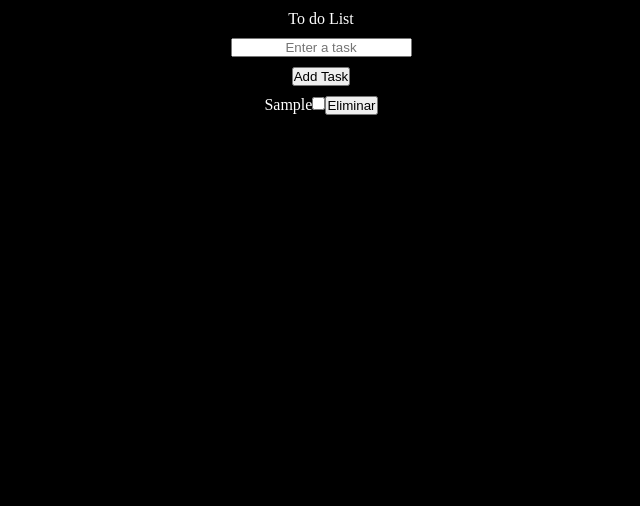
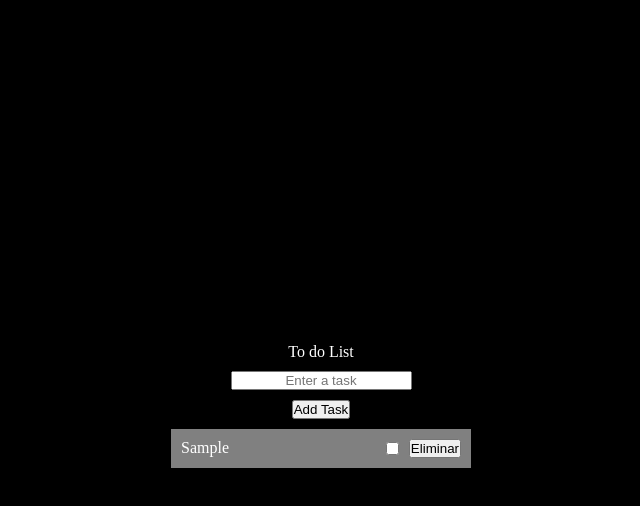
Before and after one commit to Hyurielh/To-Do-List, a plain HTML site: page index.html in a window 1280 px wide. Both pictures are taken after typing "Sample" into the empty fields and a click on the button "Add Task". Shown: the whole page, without its empty margins (319-959 px from the left). Drawn offline with Linux system fonts and the light colour scheme.

Commit message:
Arreglando error del span no se habia agregado al addTask

```diff
--- a/script.js
+++ b/script.js
@@ -24,16 +24,19 @@ function addTask() {
     localStorage.setItem('arrayTasks', JSON.stringify(arrayTasks));
 
        let listTask = document.createElement('li');
+       let span = document.createElement('span');
        let checklistTask = document.createElement('input');
        let btnlistTask = document.createElement('button');
 
+       span.textContent = task;
        checklistTask.setAttribute('type', 'checkbox');
        btnlistTask.textContent = 'Eliminar';
-       listTask.textContent = task;
+
 
        btnlistTask.addEventListener('click', deleteTask);
        checklistTask.addEventListener('click', completeTask);
 
+       listTask.append(span);
        list.append(listTask);
        listTask.append(checklistTask);
        listTask.append(btnlistTask);
@@ -56,7 +59,7 @@ let taskText = this.parentNode.querySelector('span').textContent;
 let indice = arrayTasks.findIndex(tarea => tarea.task === taskText);
 arrayTasks[indice].completed = !arrayTasks[indice].completed;
 localStorage.setItem('arrayTasks', JSON.stringify(arrayTasks));
-this.parentNode.classList.toggle('taskCompleted');
+this.parentNode.querySelector('span').classList.toggle('taskCompleted');
 }
 
 function loadTasks() {
--- a/style.css
+++ b/style.css
@@ -9,13 +9,23 @@
     flex-direction: column;
     align-items: center;
     justify-content: center;
+    height: 100vh;
 }
 .body label {
     color: white;
     margin: 10px 0 10px 0;
 }
+#taskList{
+    width: 300px;
+    flex-direction: column;
+    align-items: center;
+    justify-content: space-between;
+    background-color: grey;
+
+}
 .taskCompleted {
     text-decoration: line-through;
+    color: yellow;
 }
 #task {
     text-align: center;
@@ -26,4 +36,20 @@
 #taskList li {
     color: white;
     list-style-type: none;
+    margin-top: 10px;
+    margin-bottom: 10px;
+    display: flex;
+    padding-left: 10px;
+    padding-right: 10px;
+
 }
+#taskList li input[type="checkbox"] {
+    margin-right: 10px;
+}
+
+#taskList li span {
+    flex: 1;
+}
+#taskList li button:hover {
+    cursor: pointer;
+}
```
